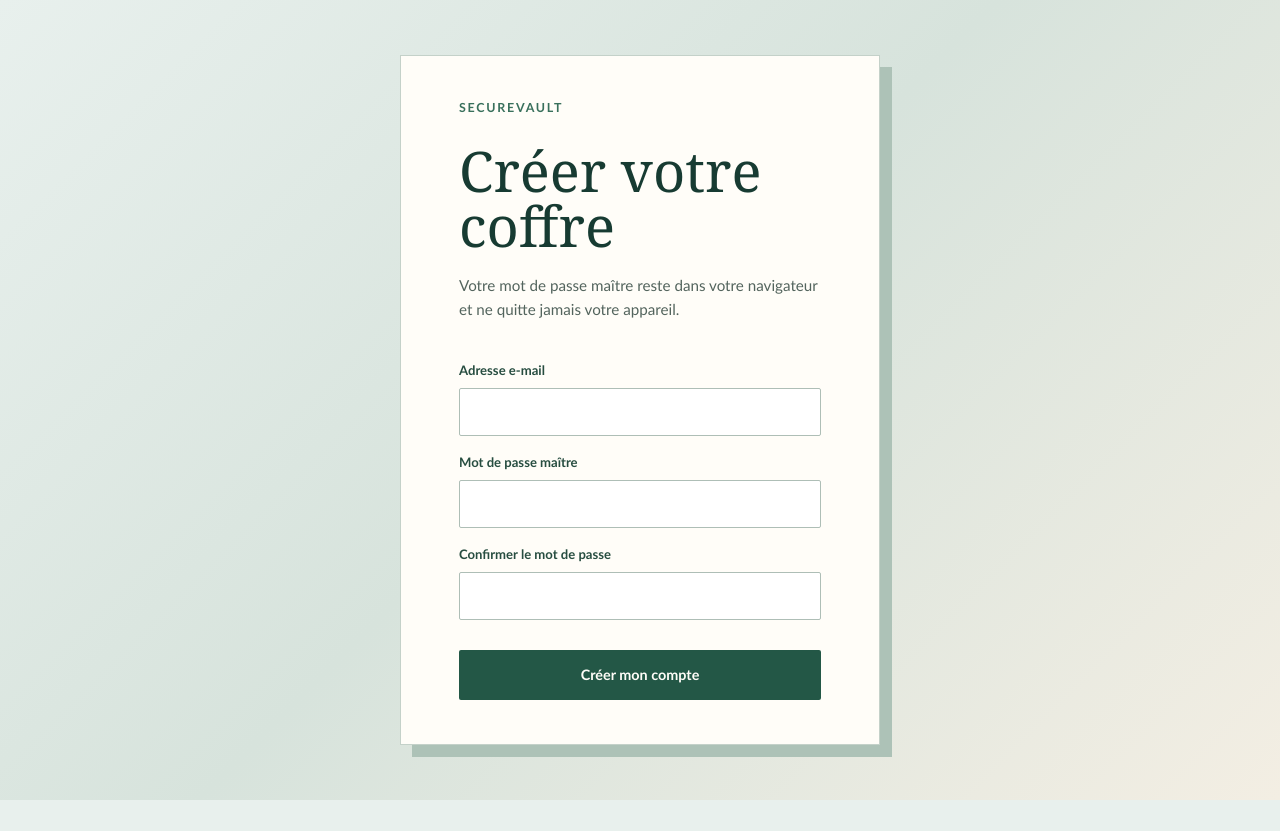
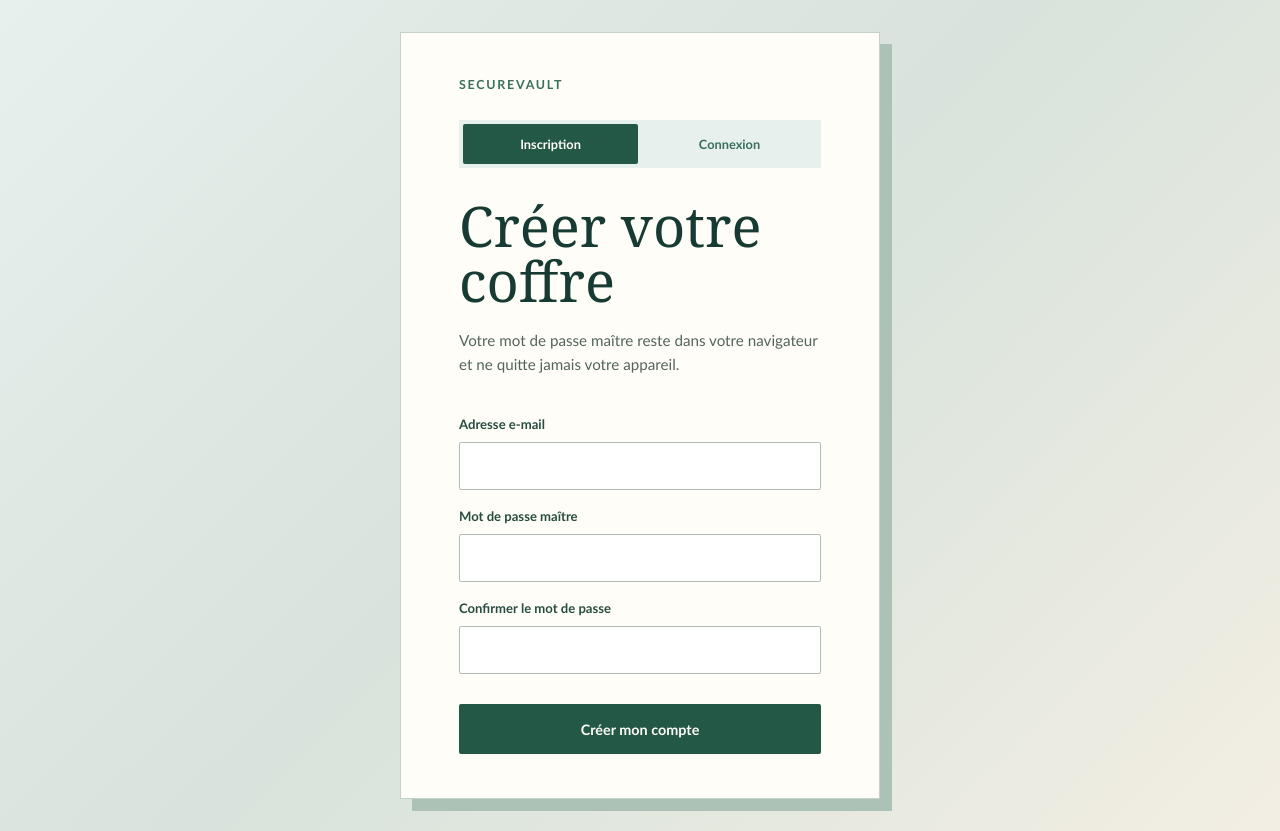
Before and after one commit to 9nickss/PwdMgr, a React (Vite) app in the folder frontend/: page / in a window 1280 px wide. Before the commit the page ends 800 px from the top, so only its background shows below. Built offline with nearby package versions, Linux system fonts and the light colour scheme; no server answers; the HTML template or start-up script is replaced by a standard one.

Commit message:
[+] login page + login

```diff
--- a/frontend/src/App.css
+++ b/frontend/src/App.css
@@ -39,6 +39,29 @@ body {
   font-weight: 700;
   letter-spacing: 0.14em;
   text-transform: uppercase;
+}
+
+.mode-switch {
+  display: grid;
+  grid-template-columns: 1fr 1fr;
+  gap: 4px;
+  margin-bottom: 30px;
+  padding: 4px;
+  background: #e8f0ed;
+}
+
+.mode-button {
+  min-height: 40px;
+  margin: 0;
+  background: transparent;
+  color: #39705c;
+  font-size: 0.8rem;
+}
+
+.mode-button:hover:not(:disabled),
+.mode-button.active {
+  background: #235746;
+  color: #fffdf8;
 }
 
 h1 {
@@ -131,6 +154,34 @@ button:disabled {
   color: #76392e;
 }
 
+.recovery-box {
+  margin-top: 24px;
+  padding: 16px;
+  border: 1px dashed #a14e3f;
+  background: #fff5e8;
+  color: #513c2b;
+  font-family: 'Trebuchet MS', sans-serif;
+}
+
+.recovery-box strong {
+  color: #76392e;
+  font-size: 0.85rem;
+}
+
+.recovery-box p {
+  margin: 12px 0;
+  color: #35291f;
+  font-family: Georgia, 'Times New Roman', serif;
+  font-size: 1.05rem;
+  line-height: 1.6;
+}
+
+.recovery-box small {
+  display: block;
+  font-size: 0.75rem;
+  line-height: 1.4;
+}
+
 @media (max-width: 520px) {
   .auth-page {
     padding: 20px 14px;
--- a/frontend/src/App.jsx
+++ b/frontend/src/App.jsx
@@ -3,6 +3,10 @@ import { deriveMasterKey, exportRawKey, generateSalt, splitMasterKey } from './c
 import './App.css';
 
 const apiBaseUrl = import.meta.env.VITE_API_URL || '';
+const recoveryWords = [
+  'ambre', 'ancre', 'aurore', 'brume', 'chêne', 'cuivre', 'étoile', 'fjord',
+  'lumière', 'mistral', 'nuage', 'olivier', 'plume', 'rivage', 'sauge', 'sillage'
+];
 
 function bytesToBase64(bytes) {
   let binary = '';
@@ -10,6 +14,11 @@ function bytesToBase64(bytes) {
     binary += String.fromCharCode(byte);
   }
   return btoa(binary);
+}
+
+function generateRecoveryPhrase() {
+  const randomBytes = crypto.getRandomValues(new Uint8Array(12));
+  return Array.from(randomBytes, (byte) => recoveryWords[byte % recoveryWords.length]).join(' ');
 }
 
 async function registerUser(email, password) {
@@ -36,10 +45,39 @@ async function registerUser(email, password) {
   return result;
 }
 
+async function loginUser(email, password) {
+  const saltResponse = await fetch(
+    `${apiBaseUrl}/auth/salt/${encodeURIComponent(email)}`
+  );
+  const saltResult = await saltResponse.json();
+  if (!saltResponse.ok) {
+    throw new Error(saltResult.error || 'Unable to retrieve login salt');
+  }
+
+  const salt = Uint8Array.from(atob(saltResult.salt), (character) => character.charCodeAt(0));
+  const masterKey = await deriveMasterKey(password, salt);
+  const { authKey } = await splitMasterKey(masterKey, salt);
+  const authHash = bytesToBase64(new Uint8Array(await exportRawKey(authKey)));
+  const response = await fetch(`${apiBaseUrl}/auth/login`, {
+    method: 'POST',
+    headers: { 'Content-Type': 'application/json' },
+    body: JSON.stringify({ email, authHash })
+  });
+
+  const result = await response.json();
+  if (!response.ok) {
+    throw new Error(result.error || 'Login failed');
+  }
+
+  return result.token;
+}
+
 function App() {
+  const [mode, setMode] = useState('register');
   const [email, setEmail] = useState('');
   const [password, setPassword] = useState('');
   const [confirmation, setConfirmation] = useState('');
+  const [recoveryPhrase, setRecoveryPhrase] = useState('');
   const [status, setStatus] = useState({ type: '', message: '' });
   const [isSubmitting, setIsSubmitting] = useState(false);
 
@@ -47,17 +85,25 @@ function App() {
     event.preventDefault();
     setStatus({ type: '', message: '' });
 
-    if (password !== confirmation) {
+    if (mode === 'register' && password !== confirmation) {
       setStatus({ type: 'error', message: 'Les mots de passe ne correspondent pas.' });
       return;
     }
 
     setIsSubmitting(true);
     try {
-      await registerUser(email.trim(), password);
+      const normalizedEmail = email.trim();
+      if (mode === 'register') {
+        await registerUser(normalizedEmail, password);
+        setRecoveryPhrase(generateRecoveryPhrase());
+        setStatus({ type: 'success', message: 'Compte créé. Notez votre phrase de récupération avant de continuer.' });
+      } else {
+        const token = await loginUser(normalizedEmail, password);
+        localStorage.setItem('securevault_token', token);
+        setStatus({ type: 'success', message: 'Connexion réussie.' });
+      }
       setPassword('');
       setConfirmation('');
-      setStatus({ type: 'success', message: 'Compte créé. Vous pouvez maintenant vous connecter.' });
     } catch (error) {
       setStatus({ type: 'error', message: error.message });
     } finally {
@@ -67,9 +113,29 @@ function App() {
 
   return (
     <main className="auth-page">
-      <section className="auth-panel" aria-labelledby="registration-title">
+      <section className="auth-panel" aria-labelledby="auth-title">
         <p className="eyebrow">SecureVault</p>
-        <h1 id="registration-title">Créer votre coffre</h1>
+        <div className="mode-switch" role="tablist" aria-label="Mode d'authentification">
+          <button
+            type="button"
+            className={mode === 'register' ? 'mode-button active' : 'mode-button'}
+            onClick={() => { setMode('register'); setRecoveryPhrase(''); setStatus({ type: '', message: '' }); }}
+            role="tab"
+            aria-selected={mode === 'register'}
+          >
+            Inscription
+          </button>
+          <button
+            type="button"
+            className={mode === 'login' ? 'mode-button active' : 'mode-button'}
+            onClick={() => { setMode('login'); setRecoveryPhrase(''); setStatus({ type: '', message: '' }); }}
+            role="tab"
+            aria-selected={mode === 'login'}
+          >
+            Connexion
+          </button>
+        </div>
+        <h1 id="auth-title">{mode === 'register' ? 'Créer votre coffre' : 'Retrouver votre coffre'}</h1>
         <p className="intro">
           Votre mot de passe maître reste dans votre navigateur et ne quitte jamais votre appareil.
         </p>
@@ -91,11 +157,13 @@ function App() {
             type="password"
             value={password}
             onChange={(event) => setPassword(event.target.value)}
-            autoComplete="new-password"
+            autoComplete={mode === 'register' ? 'new-password' : 'current-password'}
             minLength="12"
             required
           />
 
+          {mode === 'register' && (
+            <>
               <label htmlFor="confirmation">Confirmer le mot de passe</label>
               <input
                 id="confirmation"
@@ -106,11 +174,23 @@ function App() {
                 minLength="12"
                 required
               />
+            </>
+          )}
 
           <button type="submit" disabled={isSubmitting}>
-            {isSubmitting ? 'Création en cours...' : 'Créer mon compte'}
+            {isSubmitting
+              ? (mode === 'register' ? 'Création en cours...' : 'Connexion en cours...')
+              : (mode === 'register' ? 'Créer mon compte' : 'Me connecter')}
           </button>
         </form>
+
+        {recoveryPhrase && (
+          <aside className="recovery-box" aria-live="polite">
+            <strong>Phrase de récupération</strong>
+            <p>{recoveryPhrase}</p>
+            <small>Elle ne sera plus affichée après avoir changé de mode ou rechargé la page.</small>
+          </aside>
+        )}
 
         {status.message && (
           <p className={`status ${status.type}`} role="status">{status.message}</p>
```
Lines whose indentation alone changed are shown as unchanged.
